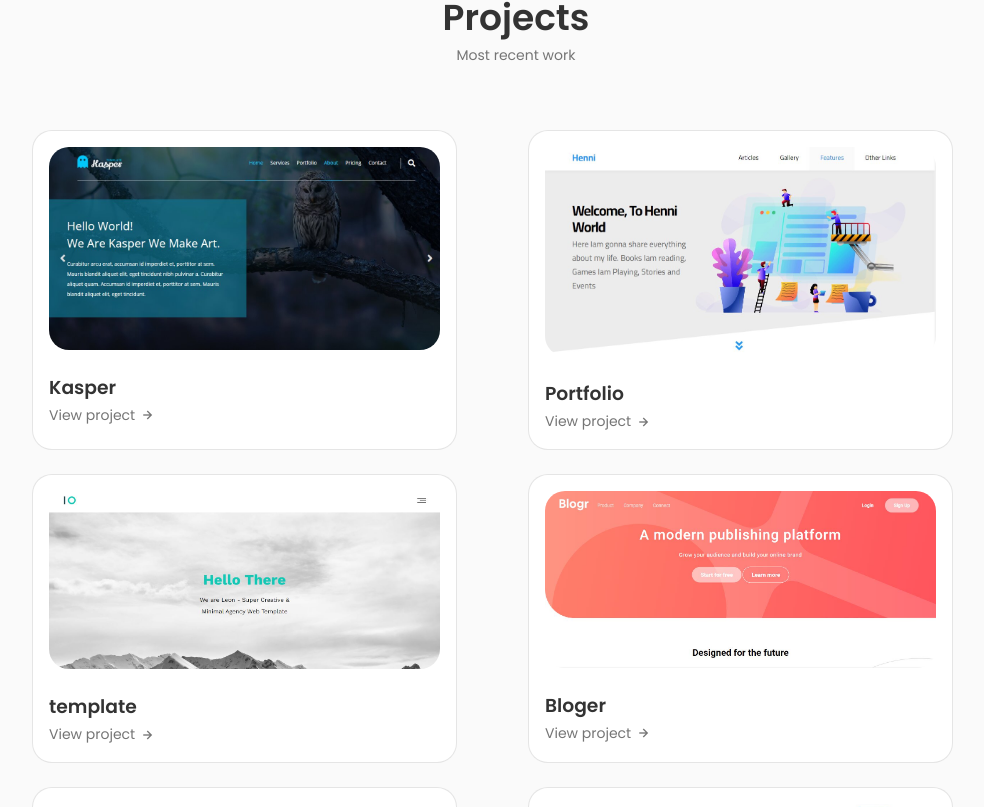
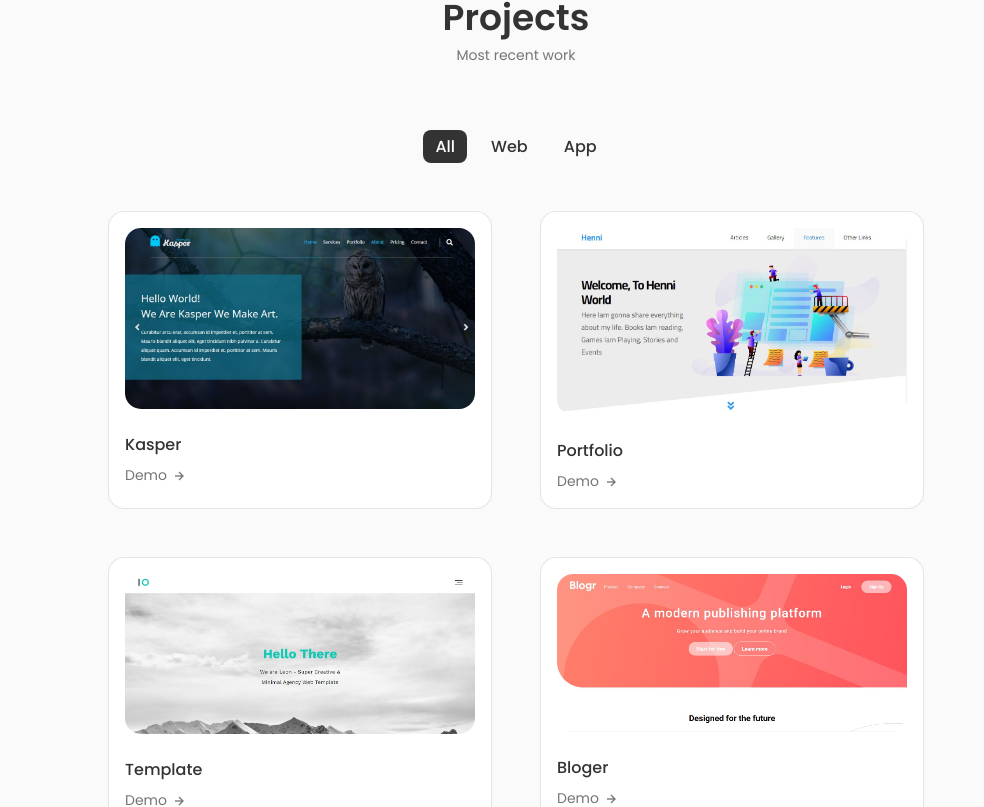
Before and after one commit to hennidjalel/portfolio, a React (Vite) app: page / in a window 1280 px wide. Shown: the part 2593-3400 px from the top of the page, without its empty margins (124-1108 px from the left). Built offline with nearby package versions, Linux system fonts and the light colour scheme.

Commit message:
portfolio-react

```diff
--- a/src/App.jsx
+++ b/src/App.jsx
@@ -11,6 +11,7 @@
 import { useEffect, useState } from 'react'
 import Loading from './components/loading/Loading'
 import Projects from './components/project/Project'
+import Work from './components/work/Work'
 
 function App() {
 
@@ -32,7 +33,8 @@
           <About />
           <Skills />
           <Qualification />
-          <Projects />
+          <Work />
+          {/* <Projects /> */}
           {/* <Testimonials /> */}
           <Contact />
         </main>
--- /dev/null
+++ b/src/components/work/Data.jsx
@@ -0,0 +1,63 @@
+import Project1 from '../../assets/img-project/project1.jpg'
+import Project2 from '../../assets/img-project/project2.jpg'
+import Project3 from '../../assets/img-project/project3.jpg'
+import Project4 from '../../assets/img-project/project4.jpg'
+import Project5 from '../../assets/img-project/project5.jpg'
+import Project6 from '../../assets/img-project/project6.jpg'
+
+export const projectsData = [
+    {
+        id: 1,
+        title: "Kasper",
+        image: Project1,
+        category: 'web',
+        link: "https://h-kasper.netlify.app/"
+    },
+    {
+        id: 2,
+        title: "Portfolio",
+        image: Project2,
+        category: 'app',
+        link: "https://templat-portfolio.netlify.app/"
+    },
+    {
+        id: 3,
+        title: "Template",
+        image: Project3,
+        category: 'web',
+        link: "https://h-template-one.netlify.app/"
+    },
+    {
+        id: 4,
+        title: "Bloger",
+        image: Project4,
+        category: 'web',
+        link: "https://h-bloger.netlify.app/"
+    },
+    {
+        id: 5,
+        title: "DocPlanner",
+        image: Project5,
+        category: 'web',
+        link: "https://h-docplanner.netlify.app"
+    },
+    {
+        id: 6,
+        title: "EasyBank",
+        image: Project6,
+        category: 'web',
+        link: "https://h-easybank.netlify.app/"
+    },
+]
+
+export const projectsNav = [
+    {
+        name: "all"
+    },
+    {
+        name: "web"
+    },
+    {
+        name: "app"
+    },
+]
--- /dev/null
+++ b/src/components/work/Work.jsx
@@ -0,0 +1,17 @@
+import React from 'react'
+import './work.css'
+import Works from './Works'
+
+
+const Work = () => {
+    return (
+        <section className="work section" id='projects'>
+            <h2 className="section__title">Projects</h2>
+            <span className="section__subtitle">Most recent work</span>
+            <Works/>
+
+        </section>
+    )
+}
+
+export default Work
--- /dev/null
+++ b/src/components/work/Works.jsx
@@ -0,0 +1,56 @@
+import React from 'react'
+import { useEffect } from 'react';
+import { useState } from 'react';
+import { projectsData, projectsNav } from './Data'
+import WorksItem from './WorksItem';
+
+
+
+
+const Works = () => {
+    const [item, setItem] = useState({ name: 'all' });
+    const [projects, setProjects] = useState([]);
+    const [active, setActive] = useState(0);
+
+    useEffect(() => {
+        if (item.name === 'all') {
+            setProjects(projectsData)
+        }
+        else {
+            const newProjects = projectsData.filter((project) => {
+                return project.category.toLowerCase() === item.name;
+            });
+            setProjects(newProjects);
+        }
+    }, [item]);
+
+    const handlClick = (e, index) => {
+        setItem({ name: e.target.textContent.toLowerCase() });
+        setActive(index);
+    }
+
+    return (
+        <div>
+            <div className="work__filtre">
+                {
+                    projectsNav.map((item, index) => {
+                        return (
+                            <span onClick={(e) => {
+                                handlClick(e, index)
+                            }} className={`${active === index ? 'active-work' : ''} work__item`} key={index}>{item.name}</span>
+                        );
+                    })
+                }
+            </div>
+            <div className="work__container container grid">
+                {
+                    projects.map((item) => {
+                        return <WorksItem item={item} key={item.id} />
+                    })
+                }
+            </div>
+        </div>
+    )
+}
+
+export default Works
--- /dev/null
+++ b/src/components/work/WorksItem.jsx
@@ -0,0 +1,15 @@
+import React from 'react'
+
+const WorksItem = ({ item }) => {
+    return (
+        <div className="work__card" key={item.id}>
+            <img src={item.image} alt="" className='work__img' />
+            <h3 className="work__title">{item.title}</h3>
+            <a href={item.link} className='work__button'>Demo
+                <i className="bx bx-right-arrow-alt work__button-icon"></i>
+            </a>
+        </div>
+    )
+}
+
+export default WorksItem
--- /dev/null
+++ b/src/components/work/work.css
@@ -0,0 +1,116 @@
+.work__filtre{
+    display: flex;
+    align-items: center;
+    justify-content: center;
+    column-gap: 0.75rem;
+    margin-bottom: var(--mb-3);
+}
+
+.work__item{
+    color: var(--title-color);
+    padding: 0.25rem 0.75rem;
+    font-weight: var(--font-medium);
+    cursor: pointer;
+    border-radius: 0.5rem;
+    text-transform: capitalize;
+}
+
+.work__item:hover{
+    background-color: var(--title-color);
+    color: var(--container-color);
+}
+
+/* Active Work */
+.active-work{
+    background-color: var(--title-color);
+    color: var(--container-color);
+}
+
+
+
+
+.work__container{
+    grid-template-columns: repeat(2, max-content);
+    gap: 3rem;
+    justify-content: center;
+}
+.work__card{
+    background-color: var(--container-color);
+    border: 1px solid rgba(0, 0, 0, 0.1);
+    border-radius: 1rem;
+    padding: 1rem;
+}
+
+.work__img{
+    width: 350px;
+    border-radius: 1rem;
+    margin-bottom: var(--mb-1);
+}
+
+.work__title{
+    font-size: var(--normal-font-size);
+    font-weight: var(--font-medium);
+    margin-bottom: var(--mb-0-5);
+}
+
+.work__button{
+    font-size: var(--small-font-size);
+    color: var(--text-color);
+    display: flex;
+    align-items: center;
+    column-gap: 0.25rem;
+}
+
+.work__button-icon{
+    font-size: 1rem;
+    transition: 0.4s;
+}
+
+.work__button:hover .work__button-icon{
+    transform: translateX(0.25rem);
+}
+
+
+/*=============== BREAKPOINTS ===============*/
+/* For large devices */
+@media screen and (max-width: 992px) {
+    .work__container{
+        gap: 1.25rem;
+    }
+    .work__card{
+        padding: 1rem;
+    }
+    .work__img{
+        margin-bottom: 0.75rem;
+    }
+    .work__title{
+        margin-bottom: 0.25rem;
+    }
+}
+
+
+/* For medium devices */
+@media screen and (max-width: 768px) {
+    .work__container{
+        grid-template-columns: max-content;
+    }
+}
+@media screen and (max-width: 576px) {
+    .work__container{
+        grid-template-columns: 1fr;
+    }
+    .work__img{
+        width: 100%;
+    }
+}
+
+/* For small devices */
+@media screen and (max-width: 350px) {
+    .work__item{
+        font-size: var(--small-font-size);
+    }
+    .work__filtre{
+        column-gap: 0.25rem;
+    }
+
+}
```
